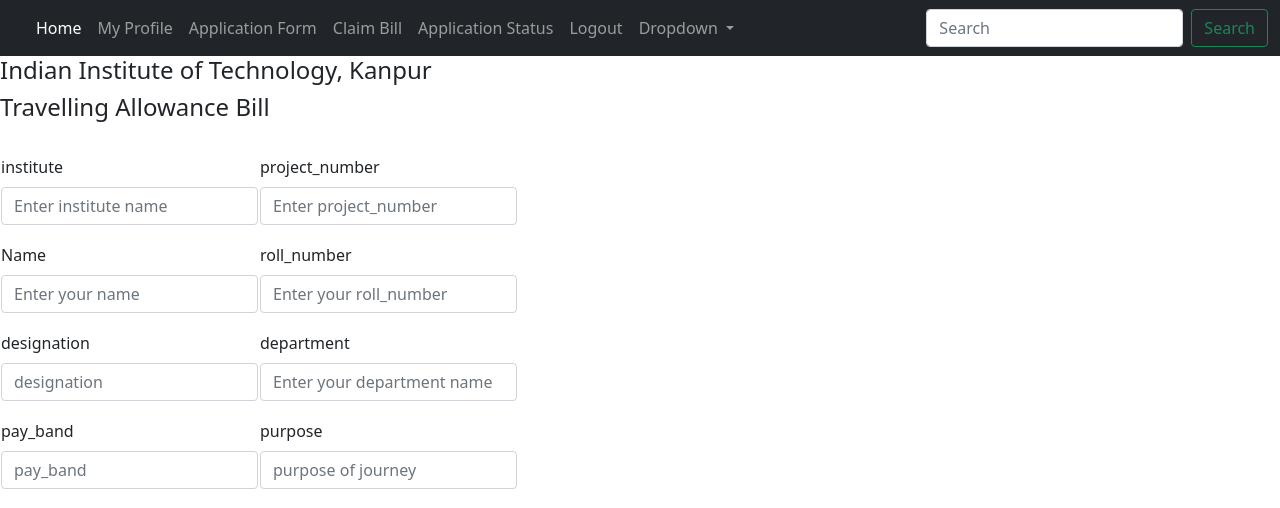
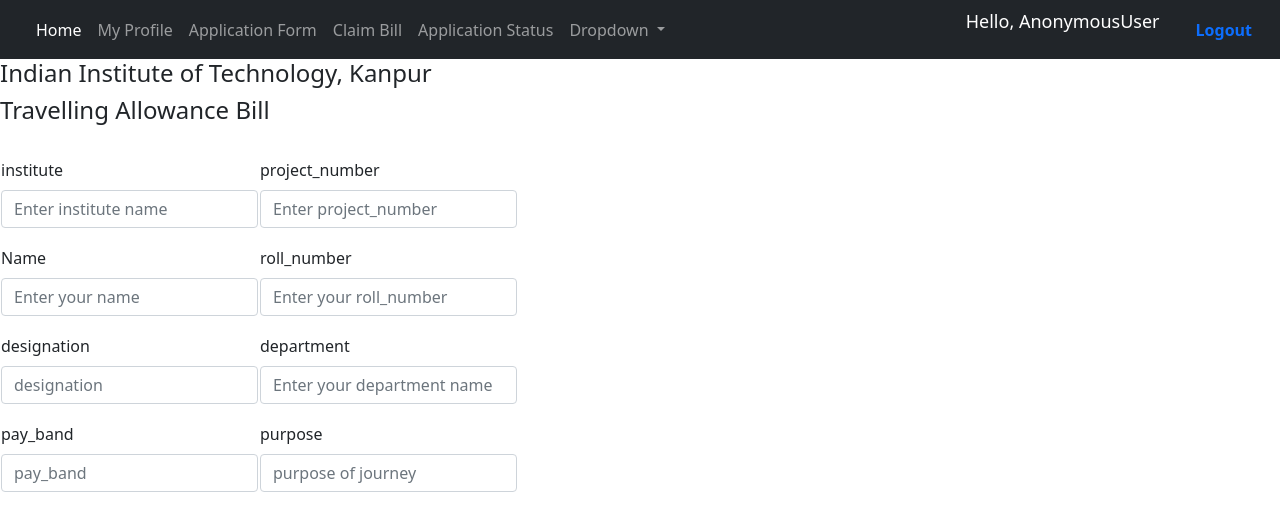
Before and after one commit to mohitg20/TA-Reimbursement-Project, a Django app: page /form in a window 1280 px wide. Shown: the top 508 px of the page. Run offline with Django 4.2, Linux system fonts and the light colour scheme; some libraries are stand-ins or nearby versions.

Commit message:
added hello user

```diff
--- a/TA_reimbursementProject/templates/base.html
+++ b/TA_reimbursementProject/templates/base.html
@@ -3,7 +3,15 @@
   <!-- Required meta tags -->
   <meta charset="utf-8">
   <meta name="viewport" content="width=device-width, initial-scale=1">
+  <style>
+    .hello-msg{
+  font-size: 18px;
+  color: #fff;
+  margin-right: 20px;
 
+    }
+
+  </style>
   <!-- Bootstrap CSS -->
   <link href="https://cdn.jsdelivr.net/npm/bootstrap@5.1.3/dist/css/bootstrap.min.css" rel="stylesheet" integrity="sha384-1BmE4kWBq78iYhFldvKuhfTAU6auU8tT94WrHftjDbrCEXSU1oBoqyl2QvZ6jIW3" crossorigin="anonymous">
   <title>{% block title %}{% endblock title %} | TA-Reimbursement </title>
@@ -32,9 +40,6 @@
         <li class="nav-item">
           <a class="nav-link" href="#">Application Status</a>
         </li>
-        <li class="nav-item">
-          <a class="nav-link" href="/logout">Logout</a>
-        </li>
         <li class="nav-item dropdown">
           <a class="nav-link dropdown-toggle" href="#" id="navbarDropdown" role="button" data-bs-toggle="dropdown" aria-expanded="false">
             Dropdown
@@ -47,10 +52,8 @@
           </ul>
         </li>
       </ul>
-      <form class="d-flex">
-        <input class="form-control me-2" type="search" placeholder="Search" aria-label="Search">
-        <button class="btn btn-outline-success" type="submit">Search</button>
-      </form>
+      <span class="hello-msg"><p>Hello, {{request.user}} </p></span>
+      <span ><a class="nav-link" href="{% url 'logout' %}"><b>Logout</b></a></span>
     </div>
   </div>
 </nav>
```
